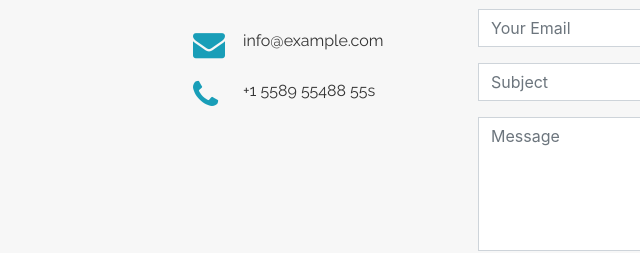
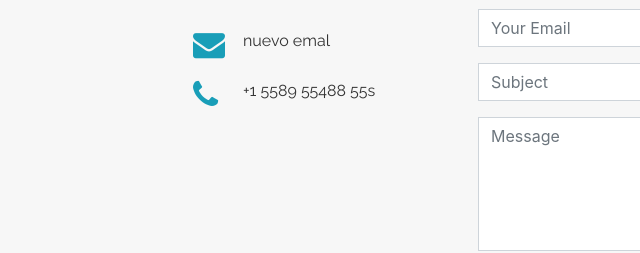
Before and after one commit to Wilme24/ProyectoWeb, a plain HTML site: page index.html in a window 1280 px wide. Shown: the part 4101-4354 px from the top of the page, 82-722 px from the left. Drawn offline with Linux system fonts and the light colour scheme.

Commit message:
se cambio el email

```diff
--- a/index.html
+++ b/index.html
@@ -612,7 +612,7 @@
 
             <div>
               <i class="fa fa-envelope"></i>
-              <p>info@example.com</p>
+              <p>nuevo emal</p>
             </div>
 
             <div>
```
